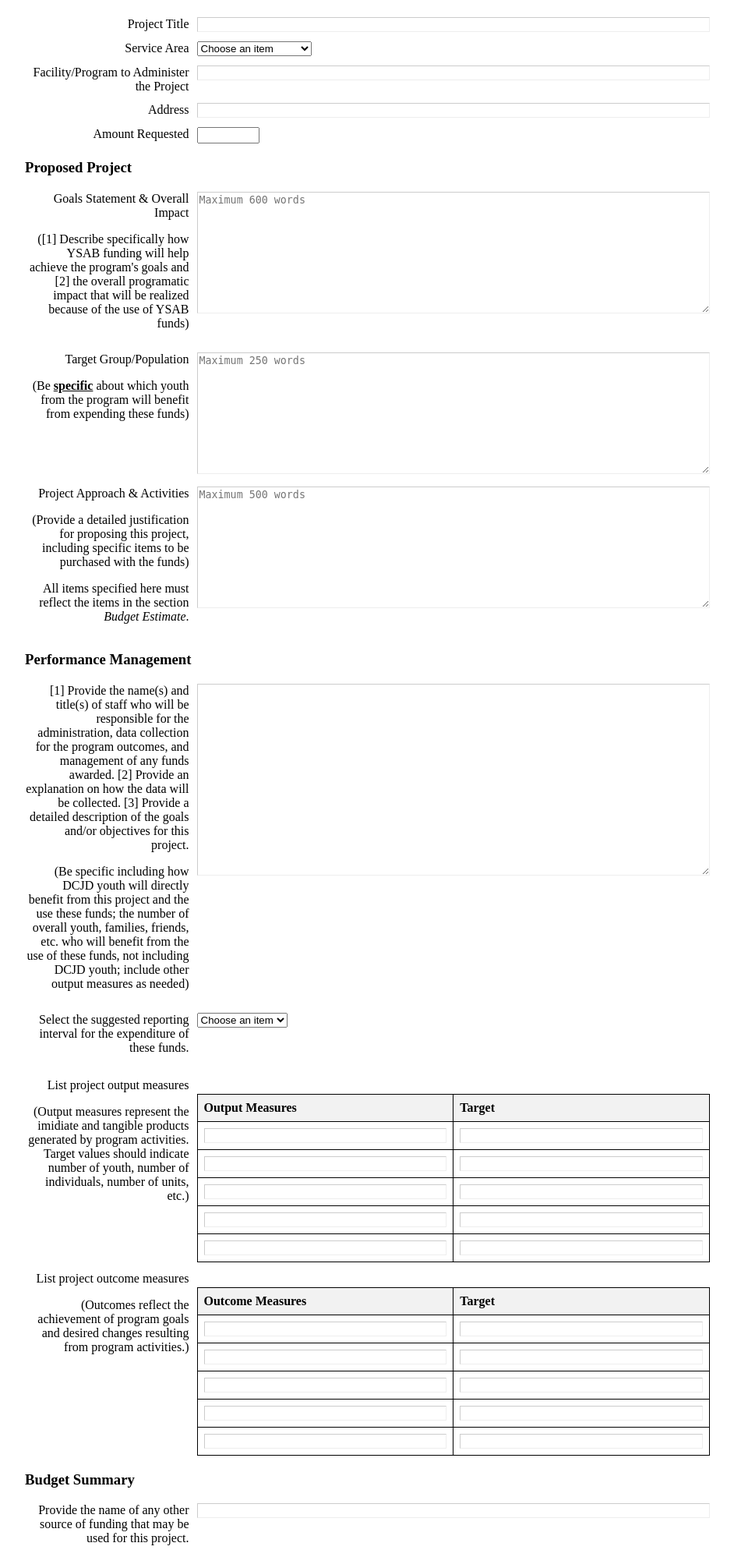
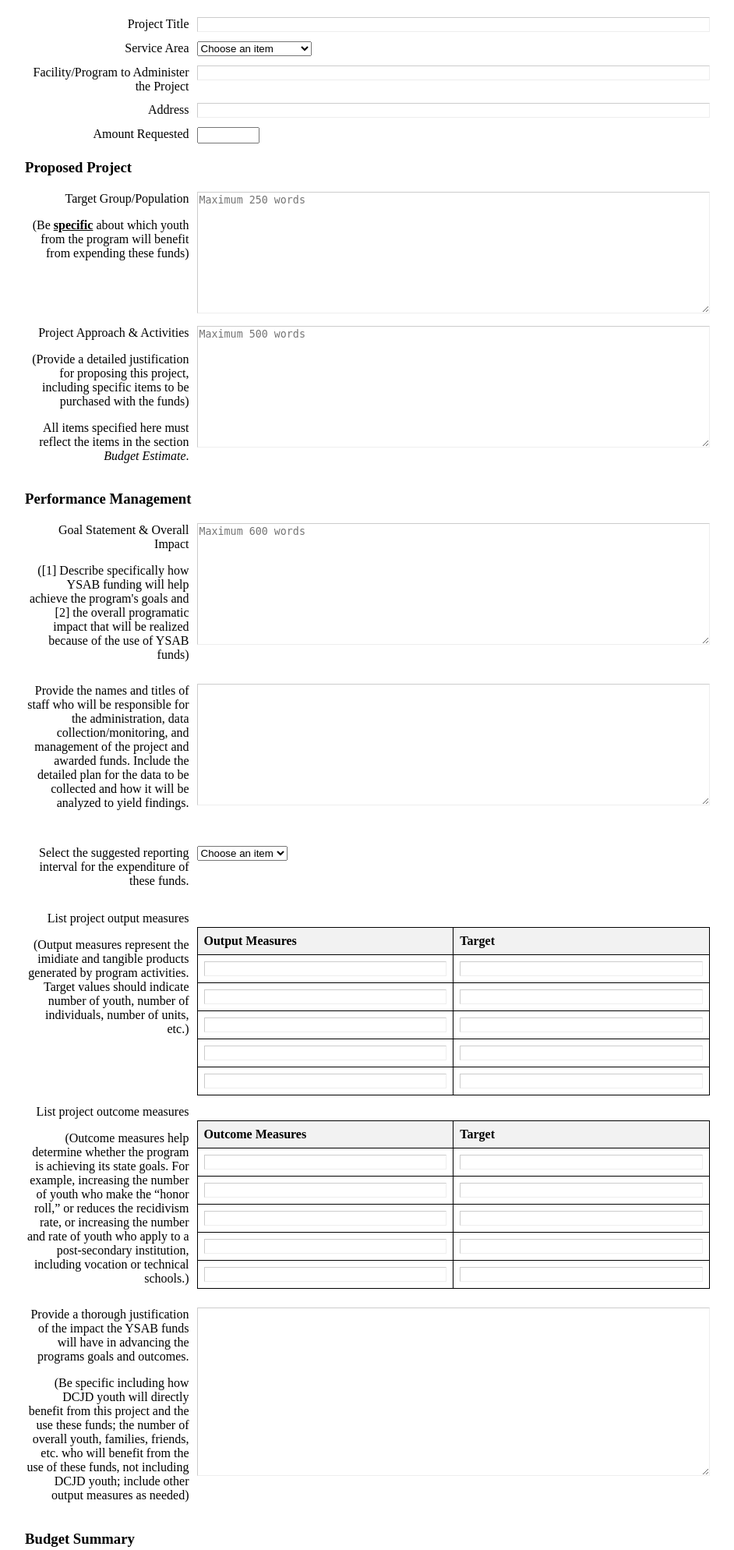
Before and after one commit to jlo-dcjd/ysab-grant-application, a Flask app: page / in a window 1280 px wide. Shown: the part 667-2655 px from the top of the page at 78% size, without its empty margins (168-1110 px from the left). Run offline with Flask 3, Linux system fonts and the light colour scheme.

Commit message:
performance management changes

```diff
--- a/templates/index.html
+++ b/templates/index.html
@@ -150,15 +150,6 @@
   <h3>Proposed Project</h3>
 
     <div>
-      <label class="desc" id="goal_impact" for="goal_impact">
-        Goals Statement & Overall Impact <p>([1] Describe specifically how YSAB funding will help achieve the program's goals and [2] the overall programatic impact that will be realized because of the use of YSAB funds)</p>
-      </label>
-      <div>
-        <textarea id="goals_impact" name="goals_impact" spellcheck="true" rows="10" cols="50" tabindex="4" placeholder="Maximum 600 words"></textarea>
-      </div>
-    </div>
-
-    <div>
       <label class="desc" id="target_group" for="target_group">Target Group/Population <p>(Be <u><b>specific</b></u> about which youth from the program will benefit from expending these funds)</p></label>
       <div>
         <textarea id="target_group" name="target_group" spellcheck="true" rows="10" cols="50" tabindex="4" placeholder="Maximum 250 words"></textarea>
@@ -180,12 +171,24 @@
     </div> -->
 
   <h3>Performance Management </h3>
+
+  <div>
+    <label class="desc" id="goal_impact" for="goal_impact">
+      Goal Statement & Overall Impact <p>([1] Describe specifically how YSAB funding will help achieve the program's goals and [2] the overall programatic impact that will be realized because of the use of YSAB funds)</p>
+    </label>
     <div>
-      <label class="desc" id="project_goals" for="project_goals">[1] Provide the name(s) and title(s) of staff who will be responsible for the administration, data collection for the program outcomes, and management of any funds awarded. [2] Provide an explanation on how the data will be collected. [3] Provide a detailed description of the goals and/or objectives for this project. <p>(Be specific including how DCJD youth will directly benefit from this project and the use these funds; the number of overall youth, families, friends, etc. who will benefit from the use of these funds, not including DCJD youth; include other output measures as needed)</p></label>
-      <div>
-        <textarea id="project_goals" name="project_goals" spellcheck="true" rows="16" cols="50" tabindex="4"></textarea>
-      </div>
+      <textarea id="goals_impact" name="goals_impact" spellcheck="true" rows="10" cols="50" tabindex="4" placeholder="Maximum 600 words"></textarea>
     </div>
+  </div>
+
+  <div>
+    <label class="desc" id="names_plan_data_analyze" for="names_plan_data_analyze">Provide the names and titles of staff who will be responsible for the administration, data collection/monitoring, and management of the project and awarded funds. Include the detailed plan for the data to be collected and how it will be analyzed to yield findings.</p></label>
+    <div>
+      <textarea id="names_plan_data_analyze" name="names_plan_data_analyze" spellcheck="true" rows="10" cols="50" tabindex="4"></textarea>
+    </div>
+  </div>
+
+  <br>
 
     <div>
       <label class="desc" id="reporting_interval" for="reporting_interval">
@@ -240,7 +243,7 @@
     </div>
 
     <div>
-      <label class="desc" id="outcome_measures" for="outcome_measures">List project outcome measures <p>(Outcomes reflect the achievement of program goals and desired changes resulting from program activities.)</p></label>
+      <label class="desc" id="outcome_measures" for="outcome_measures">List project outcome measures <p>(Outcome measures help determine whether the program is achieving its state goals. For example, increasing the number of youth who make  the “honor roll,” or reduces the recidivism rate, or increasing the number and rate  of youth who apply to a post-secondary institution, including vocation or technical schools.)</p></label>
       <div>
         <table id="outcome_measures">
           <thead>
@@ -272,6 +275,13 @@
               </tr>
           </tbody>
         </table>
+      </div>
+    </div>
+
+    <div>
+      <label class="desc" id="project_impact" for="project_impact">Provide a thorough justification of the impact the YSAB funds will have in advancing the programs goals and outcomes. <p>(Be specific including how DCJD youth will directly benefit from this project and the use these funds; the number of overall youth, families, friends, etc. who will benefit from the use of these funds, not including DCJD youth; include other output measures as needed)</p></label>
+      <div>
+        <textarea id="project_impact" name="project_impact" spellcheck="true" rows="14" cols="50" tabindex="4"></textarea>
       </div>
     </div>
 
```
